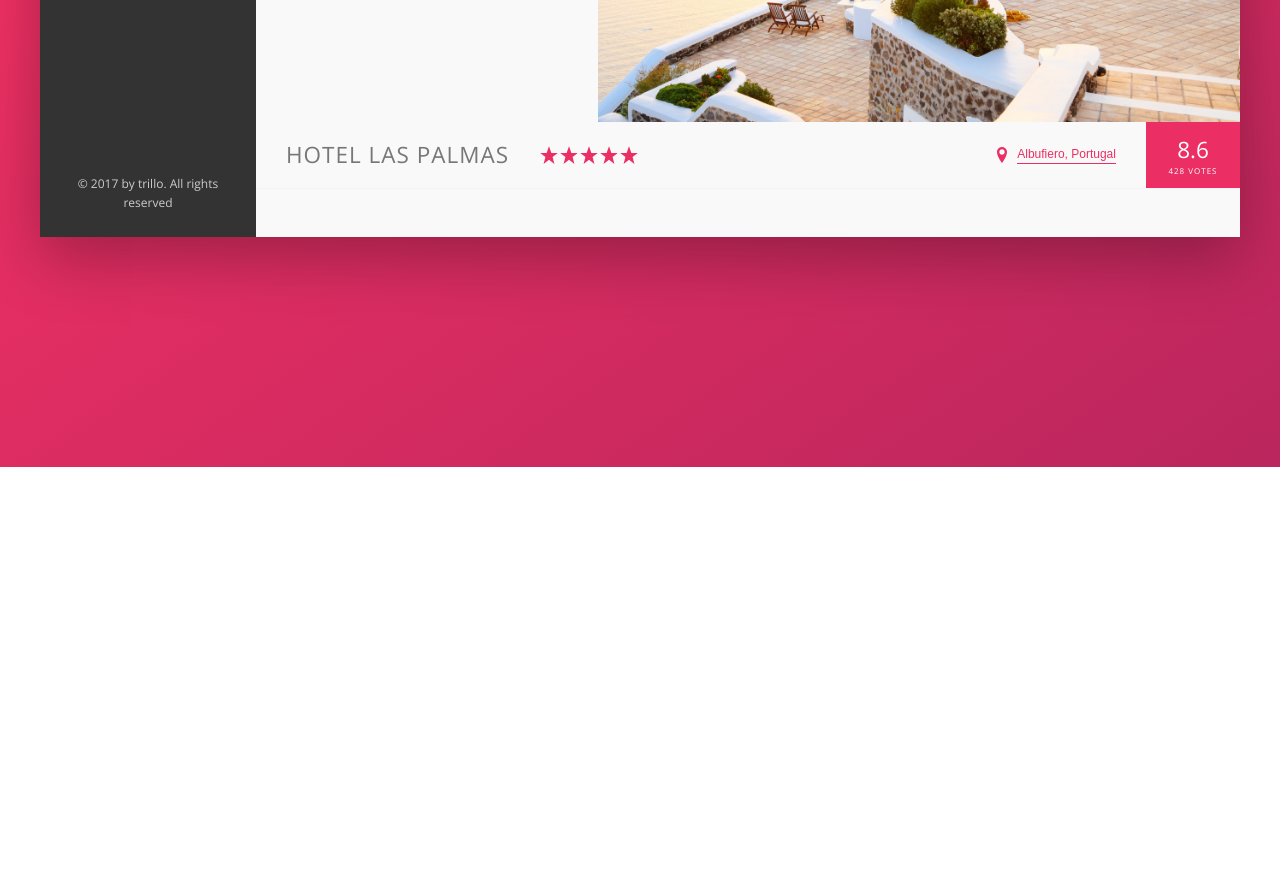
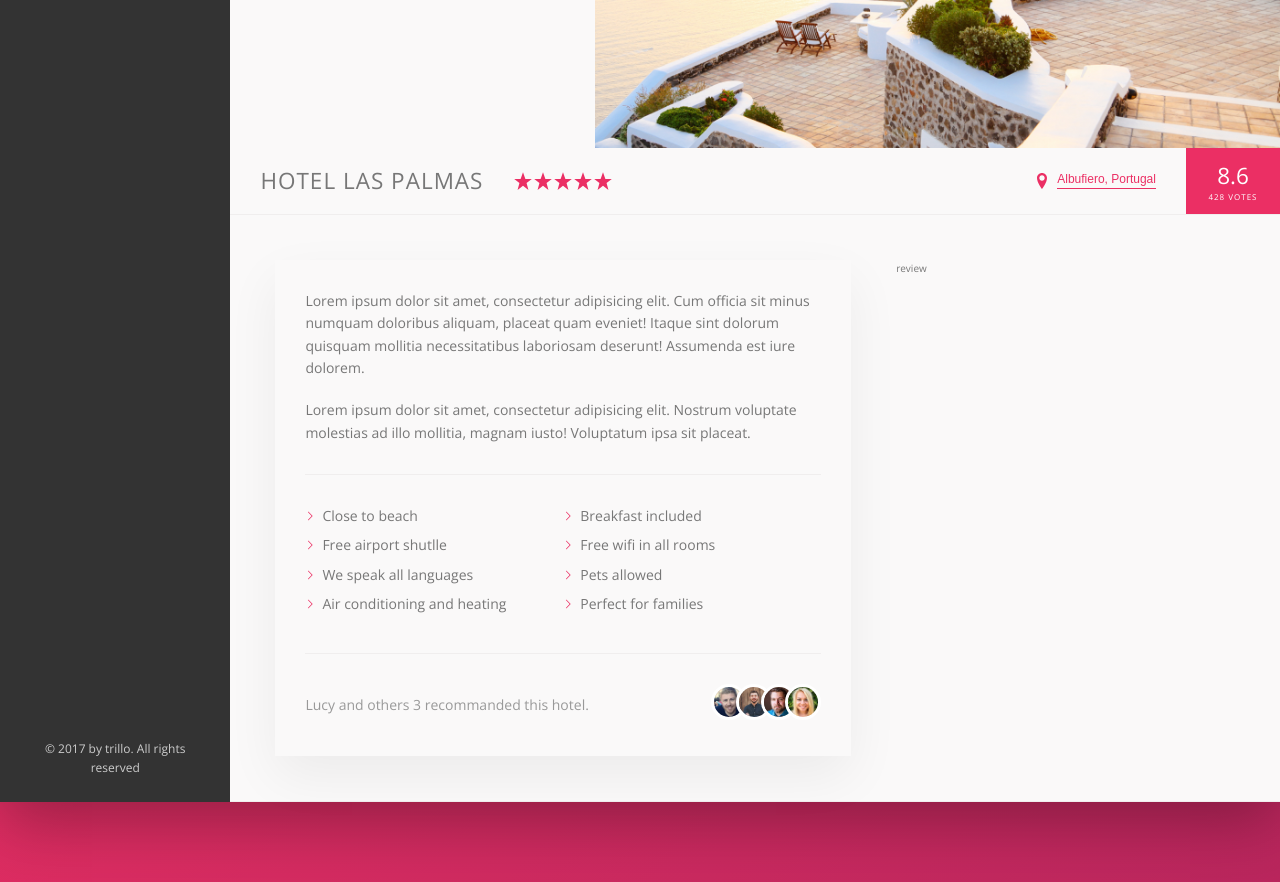
Before and after one commit to Suhail-007/trillo, a website: page index.html in a window 1280 px wide. Shown: the part 413-1295 px from the top of the page. Before the commit the page ends 880 px from the top, so only its background shows below. Drawn offline with nearby package versions, Linux system fonts and the light colour scheme.

Commit message:
description section completed

```diff
--- a/index.html
+++ b/index.html
@@ -15,7 +15,7 @@
 <body>
   <div class="container">
     <header class="header flex-row-Jspace-between">
-      <img src="/img/logo.png" alt="Website Logo" class="header__logo">
+      <img src="./img/logo.png" alt="Website Logo" class="header__logo">
 
       <form class="header__form flex-abs-center ">
 
@@ -90,6 +90,7 @@
           &copy; 2017 by trillo. All rights reserved
         </div>
       </nav>
+
       <main class="hotel-view">
         <div class="gallery">
           <figure class="gallery_item">
@@ -139,6 +140,37 @@
         </div>
 
 
+        <div class="details flex">
+          <div class="details__description">
+            <p>Lorem ipsum dolor sit amet, consectetur adipisicing elit. Cum officia sit minus numquam doloribus aliquam, placeat quam eveniet! Itaque sint dolorum quisquam mollitia necessitatibus laboriosam deserunt! Assumenda est iure dolorem.</p>
+            <p>Lorem ipsum dolor sit amet, consectetur adipisicing elit. Nostrum voluptate molestias ad illo mollitia, magnam iusto! Voluptatum ipsa sit placeat.</p>
+
+            <ul class="details__list flex-row-wrap">
+              <li class="details__list__item">Close to beach</li>
+              <li class="details__list__item">Breakfast included</li>
+              <li class="details__list__item">Free airport shutlle</li>
+              <li class="details__list__item">Free wifi in all rooms</li>
+              <li class="details__list__item">We speak all languages</li>
+              <li class="details__list__item">Pets allowed</li>
+              <li class="details__list__item">Air conditioning and heating </li>
+              <li class="details__list__item">Perfect for families</li>
+            </ul>
+
+            <div class="details__recommand flex-row-AI-center">
+              <p class="details__recommand__text">Lucy and others 3 recommanded this hotel.</p>
+
+              <div class="details__recommand__friends">
+                <img src="./img/user-3.jpg" alt="John Photo" class="details__recommand__friends__img">
+                <img src="./img/user-4.jpg" alt="Jane Photo" class="details__recommand__friends__img">
+                <img src="./img/user-5.jpg" alt="Lucy Photo" class="details__recommand__friends__img">
+                <img src="./img/user-6.jpg" alt="Watson Photo" class="details__recommand__friends__img">
+              </div>
+            </div>
+          </div>
+          <div class="details__reviews">
+            review
+          </div>
+        </div>
       </main>
     </div>
   </div>
--- a/sass/abstracts/_variables.scss
+++ b/sass/abstracts/_variables.scss
@@ -16,5 +16,6 @@ $default-font-family: 'Open Sans';
 
 //shadow
 $box-shadow-dark: 0 2rem 6rem rgba(0,0,0,.3);
+$box-shadow-light: 0 2rem 5rem rgba(0,0,0, 0.06);
 
-$border-bottom: 1px solid $color-grey-light-2;
+$line: 1px solid $color-grey-light-3;
--- a/sass/base/_base.scss
+++ b/sass/base/_base.scss
@@ -27,7 +27,8 @@ body {
   margin: 8rem auto;
   background-color: $color-grey-light-1;
   box-shadow: $box-shadow-dark;
-  min-height: 50rem;
+  max-width: 180rem;
+  min-height: 100%;
 }
 
 .sidebar {
@@ -87,8 +88,6 @@ body {
         margin-right: 2rem;
         margin-right: 2rem;
       }
-
-      &-text {}
     }
   }
 
--- a/sass/base/_typography.scss
+++ b/sass/base/_typography.scss
@@ -64,7 +64,6 @@
 
   &__rating {
     color: $color-white;
-    /* text-align: center; */
 
     &__average {
       font-size: 2.25rem;
@@ -73,8 +72,22 @@
     &__counts {
       font-size: .8rem;
       text-transform: uppercase;
-      letter-spacing:1px;
+      letter-spacing: 1px;
     }
 
   }
 }
+
+.details {
+
+  &__description {
+    font-size: 1.4rem;
+  }
+
+  &__recommand {
+    font-size: 1.4rem;
+    color: $color-grey-dark-3;
+  }
+
+  &__reviews {}
+}
--- a/sass/layouts/_flex.scss
+++ b/sass/layouts/_flex.scss
@@ -6,17 +6,28 @@
     justify-content: space-between;
   }
 
+  &-row-AI-center {
+    display: flex;
+    align-items: center;
+  }
+
+  &-row-AI-cntr-Jspace-between {
+    display: flex;
+    justify-content: space-between;
+    align-items: center;
+  }
+
+  &-row-wrap {
+    display: flex;
+    flex-wrap: wrap;
+  }
+
   &-col-Jspace-between {
     display: flex;
     flex-direction: column;
     justify-content: space-between;
   }
 
-  &-abs-enter {
-    display: flex;
-    justify-content: center;
-    align-items: center;
-  }
 
   &-col-abs-center {
     display: flex;
@@ -25,10 +36,9 @@
     align-items: center;
   }
 
-
-  &-row-AI-center {
+  &-abs-center {
     display: flex;
+    justify-content: center;
     align-items: center;
   }
-
 }
--- a/sass/layouts/_header.scss
+++ b/sass/layouts/_header.scss
@@ -2,7 +2,7 @@
   align-items: center;
   height: 7rem;
   background: $color-white;
-  border-bottom: $border-bottom;
+  border-bottom: $line;
 
   &__logo {
     margin-left: 2rem;
--- a/sass/pages/_home.scss
+++ b/sass/pages/_home.scss
@@ -1,7 +1,5 @@
 .hotel-view {
   flex: 1;
-
-  height: 50rem;
 }
 
 .gallery {
@@ -14,7 +12,7 @@
 }
 
 .overview {
-  border-bottom: $border-bottom;
+  border-bottom: $line;
 
   &__heading {
     padding: 1.5rem 3rem;
@@ -60,3 +58,66 @@
     }
   }
 }
+
+.details {
+  padding: 4.5rem;
+  background: $color-grey-light-1;
+  border-bottom: $line;
+
+  &__description {
+    padding: 3rem;
+    flex: 0 0 60%;
+    margin-right: 4.5rem;
+    box-shadow: $box-shadow-light;
+
+    & p:not(:last-of-type) {
+      margin-bottom: 2rem;
+    }
+  }
+
+  &__list {
+    list-style: none;
+    margin: 3rem 0;
+    padding: 3rem 0;
+    border-top: $line;
+    border-bottom: $line;
+
+    &__item {
+      flex: 0 0 50%;
+      margin-bottom: .7rem;
+
+
+      &::before {
+        content: "";
+        display: inline-block;
+        height: 1rem;
+        width: 1rem;
+        margin-right: .7rem;
+
+        background-color: $color-primary;
+        -webkit-mask: url("../../img/chevron-thin-right.svg");
+        -webkit-mask-size: cover;
+      }
+    }
+  }
+
+  &__recommand {
+    &__text {
+      margin-right: auto;
+    }
+    &__friends {
+      & img {
+        height: 3rem;
+        width: 3rem;
+        border-radius: 50%;
+        border: 3px solid $color-white;
+        box-sizing: content-box;
+        margin-left: -1.5rem;
+      }
+    }
+  }
+
+  &__reviews {
+    flex: 1;
+  }
+}
```
Also changed, not shown: css/style.css, 1 other file.
